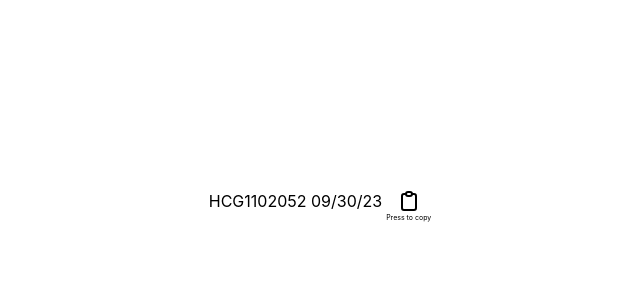
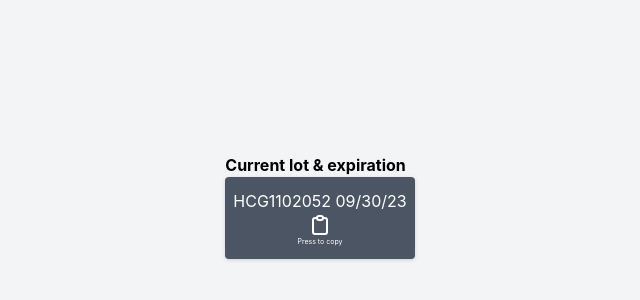
Before and after one commit to sbelka-1703/quicklot-demo, a Next.js app: page / in a window 1280 px wide. Shown: the part 194-494 px from the top of the page, without its empty margins (320-960 px from the left). Built offline with nearby package versions, Linux system fonts and the light colour scheme.

Commit message:
v1 complete

```diff
--- /dev/null
+++ b/components/buttons/CopyButton.js
@@ -0,0 +1,73 @@
+import react, { useState } from "react";
+
+function CopyButton(props) {
+
+  const [copyButtonPressed, setCopyButtonPressed] = useState(true);
+
+  const UncopiedButton = () => {
+    return (
+      <div className=" flex flex-col justify-center items-center">
+
+        <button onClick={onCopyButtonClickHandler} >
+
+          <svg xmlns="http://www.w3.org/2000/svg" className="h-6 w-6 hover:text-gray-400" fill="none" viewBox="0 0 24 24" stroke="currentColor" strokeWidth={2}>
+            <path strokeLinecap="round" strokeLinejoin="round" d="M9 5H7a2 2 0 00-2 2v12a2 2 0 002 2h10a2 2 0 002-2V7a2 2 0 00-2-2h-2M9 5a2 2 0 002 2h2a2 2 0 002-2M9 5a2 2 0 012-2h2a2 2 0 012 2" />
+          </svg>
+
+
+        </button>
+        <span className="text-[7px]">Press to copy</span>
+      </div>
+    )
+  }
+
+  const CopiedButton = () => {
+    return (
+      <div className=" flex flex-col justify-center items-center">
+
+        <button>
+
+          <svg xmlns="http://www.w3.org/2000/svg" className="h-6 w-6 text-green-400" fill="none" viewBox="0 0 24 24" stroke="currentColor" strokeWidth={2}>
+            <path strokeLinecap="round" strokeLinejoin="round" d="M9 5H7a2 2 0 00-2 2v12a2 2 0 002 2h10a2 2 0 002-2V7a2 2 0 00-2-2h-2M9 5a2 2 0 002 2h2a2 2 0 002-2M9 5a2 2 0 012-2h2a2 2 0 012 2m-6 9l2 2 4-4" />
+          </svg>
+
+
+        </button>
+        <span className="text-[7px]">Copied!</span>
+      </div>
+    )
+  }
+
+
+
+
+  const onCopyButtonClickHandler = () => {
+    navigator.clipboard.writeText(props.currentLotAndExp)
+      .then(() => {
+        // Success!
+      })
+      .catch(err => {
+        console.log('Something went wrong', err);
+      });
+
+    setCopyButtonPressed(false)
+    setTimeout(function () {
+      setCopyButtonPressed(true)
+    }, 1000);
+  }
+
+
+
+  return (
+    <>
+      {
+        copyButtonPressed ?
+          <UncopiedButton /> :
+          <CopiedButton />
+      }
+
+    </>
+  )
+}
+
+export default CopyButton
--- a/pages/index.js
+++ b/pages/index.js
@@ -1,13 +1,16 @@
 import react, { useState } from "react";
+import CopyButton from "../components/buttons/CopyButton";
 
 export default function Home() {
 
   // const [hcgData, setHcgData] = useState('')
   // const [lotNumber, setLotNumber] = useState('')
   // const [expirationDate, setExpirationDate] = useState('')
-  const [copyButtonPressed, setCopyButtonPressed] = useState(false);
+
 
   let currentLotAndExp = 'HCG1102052 09/30/23'
+
+
 
   // const dataObject = {
   //   lot : "b" ,
@@ -33,13 +36,11 @@ export default function Home() {
   //   e.preventDefault();
   // }
 
-   const onCopyButtonClickHandler = () => {
-      console.log(test)
-   }
+
 
   return (
 
-    <div className='m-auto h-screen flex items-center justify-center'>
+    <div className='m-auto h-screen flex items-center justify-center bg-gray-100'>
 
 
       <div className=" flex flex-col space-y-2 ">
@@ -47,19 +48,19 @@ export default function Home() {
 
         {/* Current lot, expiration and a copy button */}
         <div className='flex justify-center space-x-1'>
-          <h1> {currentLotAndExp} </h1>
-          <div className=" flex flex-col justify-center items-center">
+          <div className="flex flex-col">
+            <label className="font-bold">Current lot & expiration </label>
 
-            <button onClick={() => { navigator.clipboard.writeText(currentLotAndExp) }}>
+            {/* Main continer */}
+            <div className="bg-gray-600 text-white px-2 py-3 rounded drop-shadow ">
+              <h1> {currentLotAndExp} </h1>
 
-              <svg xmlns="http://www.w3.org/2000/svg" className="h-6 w-6" fill="none" viewBox="0 0 24 24" stroke="currentColor" strokeWidth={2}>
-                <path strokeLinecap="round" strokeLinejoin="round" d="M9 5H7a2 2 0 00-2 2v12a2 2 0 002 2h10a2 2 0 002-2V7a2 2 0 00-2-2h-2M9 5a2 2 0 002 2h2a2 2 0 002-2M9 5a2 2 0 012-2h2a2 2 0 012 2" />
-              </svg>
+            <CopyButton currentLotAndExp = {currentLotAndExp}/>
 
+            </div>
 
-            </button>
-            <span className="text-[7px]">Press to copy</span>
           </div>
+
         </div>
 
 
@@ -75,7 +76,7 @@ export default function Home() {
 
           <form onSubmit={submitHandler}>
             {/* Input fields for lot and expiration */}
-            {/* <div>
+        {/* <div>
 
               <input onChange={lotNumberChangeHandler} className="border-2 border-black"></input>
               <input onChange={expirationDateChangeHandler} className="border-2 border-black"></input>
```
